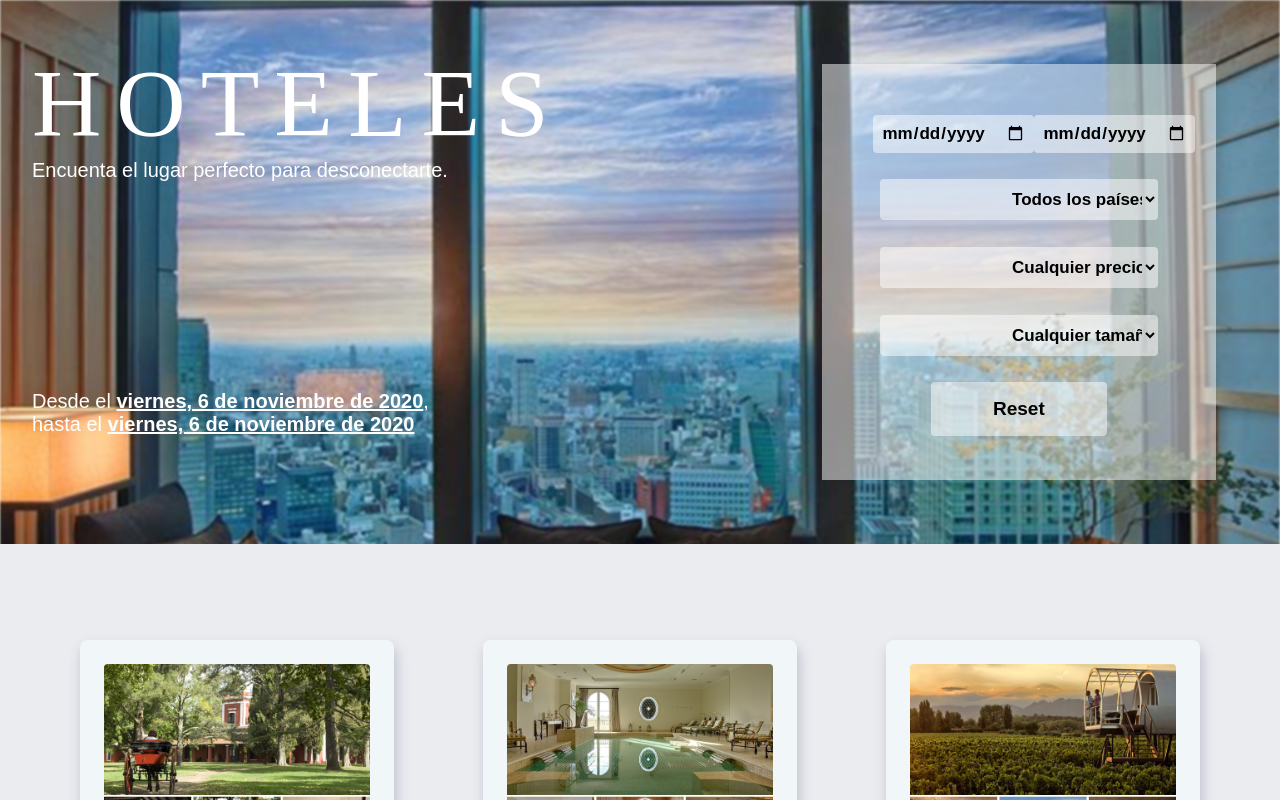
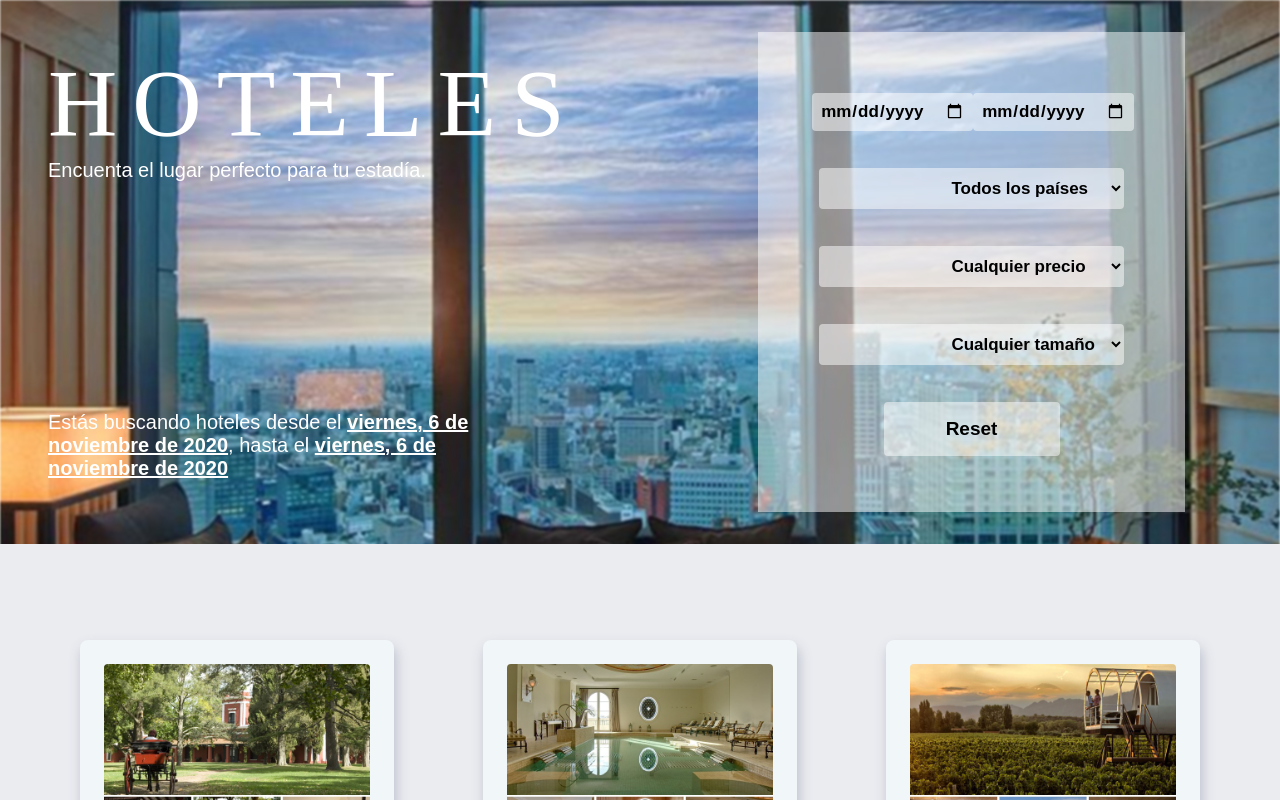
Before and after one commit to maferjimnez/proyecto-reserva-alojamientos, a React (Create React App) app: page / in a window 1280 px wide. Shown: the top 800 px of the page. Built offline with nearby package versions, Linux system fonts and the light colour scheme.

Commit message:
Arreglo margin de Header, Filters y FiltersDescription

```diff
--- a/src/components/Filters.js
+++ b/src/components/Filters.js
@@ -4,7 +4,6 @@ import styled from "styled-components";
 import moment from 'moment';
 
 const Nav = styled.nav`
-    margin: 2rem 2rem 2rem 6rem;
     padding: 1.5rem 2rem;
     width: 36%;
     background-color: rgba(255,255,255, 0.5);
@@ -100,7 +99,7 @@ function Filters(){
                             ? {}
                             : moment(state.dateOut).format('YYYY[-]MM[-]DD')
                     }
-                    min={moment(state.dateIn).format("YYYY[-]MM[-]DD")}
+                    // min={moment(state.dateIn).format("YYYY[-]MM[-]DD")}
                     />
                 </div>
 
--- a/src/components/FiltersDescription.js
+++ b/src/components/FiltersDescription.js
@@ -1,31 +1,31 @@
 import React, { useContext } from 'react';
 import { StateContext } from './StateContext';
+// import { PriceRange } from './Cards';
 import styled from "styled-components";
 import moment from 'moment';
 import 'moment/locale/es';
 moment.locale('es');
 
-const DescriptionContainer = styled.div`
-    height: fit-content;
+const DescriptionContainer = styled.span`
     width: 62%;
-    margin-top: 13rem;
+    margin-bottom: 2rem;
     display: flex;
     flex-direction: column;
     justify-content: space-around;
+
+    p{
+        font-size: 23px;
+    }
 `;
 
-const SpanFilters = styled.span`
-        font-size: 22px;
-        margin-top: 5px;
-`
 
-const DateText = styled.p`
+const DateText = styled.span`
         font-size: 20px;
         .date_text{
             font-weight: 700;
             text-decoration-line: underline;
         }
-`
+`;
 
 function DescriptionText () {
     const [ state ] = useContext(StateContext);
@@ -34,13 +34,13 @@ function DescriptionText () {
     const displaySelectedPrice = (price) => {
         switch (price) {
             case "1":
-                return "Precio del hotel: Bajo.";
+                return " de precio bajo";
             case "2":
-                return "Precio del hotel: Intermedio.";
+                return " de precio intermedio";
             case "3":
-                return "Precio del hotel: Alto.";
+                return " de precio alto";
             case "4":
-                return "Precio del hotel: Muy alto"
+                return " de precio muy alto"
             default:
                 return false;
         }
@@ -50,18 +50,18 @@ function DescriptionText () {
         if(country === 'cualquier pais'){
             return false
         } else {
-            return `Ubicación del hotel: ${country}`
+            return `, en ${country},`
         }
     };
 
     const displaySelectedSize = (size) => {
         switch (size) {
             case 'tamaño pequeño':
-                return 'Tamaño del hotel: Pequeño';
+                return ' y de tamaño pequeño.';
             case 'tamaño mediano':
-                return 'Tamaño del hotel: Mediano';
+                return ' y de tamaño mediano.';
             case 'tamaño grande':
-                return 'Tamaño del hotel: Grande';
+                return ' y de tamaño grande.';
             default:
                 return false;
         }
@@ -69,10 +69,12 @@ function DescriptionText () {
 
     return(
         <DescriptionContainer>
-            <DateText>Desde el <span className="date_text">{moment(state.dateIn).format(dateFormat)}</span>, hasta el <span className="date_text">{moment(state.dateOut).format(dateFormat)}</span></DateText>
-            <SpanFilters>{displaySelectedPrice(state.price)}</SpanFilters>
-            <SpanFilters>{displaySelectedCountry(state.country)}</SpanFilters>
-            <SpanFilters>{displaySelectedSize(state.size)}</SpanFilters>
+            <p>Estás buscando hoteles {' '}
+                <DateText>desde el <span className="date_text">{moment(state.dateIn).format(dateFormat)}</span>, hasta el <span className="date_text">{moment(state.dateOut).format(dateFormat)}</span></DateText>
+                {displaySelectedCountry(state.country)}
+                {displaySelectedPrice(state.price)}
+                {displaySelectedSize(state.size)}
+            </p>
         </DescriptionContainer>
     );
 };
--- a/src/components/Header.js
+++ b/src/components/Header.js
@@ -7,7 +7,7 @@ import background from '../assets/images/hotel_stairs.jpg'
 
 
 const HeaderConteiner = styled.header`
-    margin: 2rem;
+    margin: 2rem 3rem;
     height: 30rem;
     display: flex;
     color: white;
@@ -37,15 +37,24 @@ const HeaderConteiner = styled.header`
     }
 `;
 
+const HeaderText = styled.section`
+    width: 60%;
+    display: flex;
+    flex-direction: column;
+    justify-content: space-between;
+`;
+
 
 function Header () {
     return(
         <HeaderConteiner>
-            <div>
-                <h1>Hoteles</h1>
-                <p>Encuenta el lugar perfecto para desconectarte.</p>
+            <HeaderText>
+                <div>
+                    <h1>Hoteles</h1>
+                    <p>Encuenta el lugar perfecto para tu estadía.</p>
+                </div>
                 <DescriptionText />
-            </div>
+            </HeaderText>
             <Filters />
         </HeaderConteiner>
     )
```
